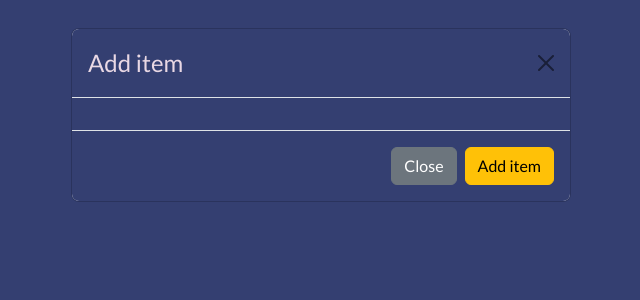
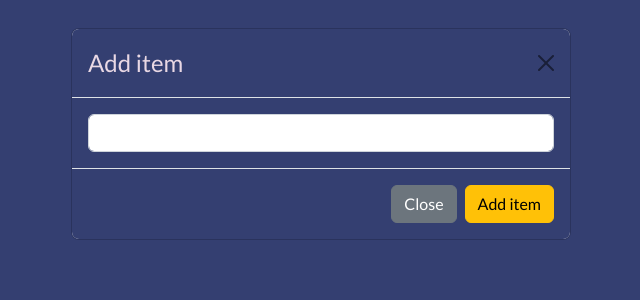
Before and after one commit to abaibik/tododo-list, a React (Create React App) app: page / in a window 1280 px wide. Both pictures are taken after a click on the button "Add item". Shown: the top 300 px of the page, without its empty margins (319-959 px from the left). Built offline with nearby package versions, Linux system fonts and the light colour scheme.

Commit message:
add input to modal

```diff
--- a/src/List.tsx
+++ b/src/List.tsx
@@ -1,5 +1,5 @@
 import React, { useState } from "react";
-import { Row, Col, Button, ListGroup, Form, Modal } from "react-bootstrap";
+import { Row, Col, Button, ListGroup, Form } from "react-bootstrap";
 import Container from "react-bootstrap/Container";
 import { ModalAddItem } from "./ModalAddItem";
 
@@ -7,10 +7,17 @@ export function List() {
   const [showModal, setShowModal] = useState(false);
   const handleClose = () => setShowModal(false);
   const handleShow = () => setShowModal(true);
+  const handleAdd = (text: string) => {
+    handleClose();
+  };
 
   return (
     <Container className="mt-5">
-      <ModalAddItem visible={showModal} onClose={handleClose} />
+      <ModalAddItem
+        visible={showModal}
+        onClose={handleClose}
+        onAdd={handleAdd}
+      />
       <Row>
         <Col>
           <ListGroup>
--- a/src/ModalAddItem.tsx
+++ b/src/ModalAddItem.tsx
@@ -1,26 +1,38 @@
-import React, { useState } from "react";
-import { Button, Modal } from "react-bootstrap";
+import React, { useRef } from "react";
+import { Button, Form, Modal } from "react-bootstrap";
 
 type ModalAddItemProps = {
   visible: boolean;
   onClose: () => any;
+  onAdd: (text: string) => any;
 };
 
 export const ModalAddItem: React.FC<ModalAddItemProps> = ({
   visible,
   onClose,
+  onAdd,
 }) => {
+  const ref = useRef<HTMLInputElement>(null);
+  const handleAdd = () => {
+    const text = ref.current?.value;
+    if (text) {
+      onAdd(text);
+    }
+  };
+
   return (
     <Modal show={visible} onHide={onClose}>
       <Modal.Header closeButton>
         <Modal.Title>Add item</Modal.Title>
       </Modal.Header>
-      <Modal.Body></Modal.Body>
+      <Modal.Body>
+        <Form.Control ref={ref} />
+      </Modal.Body>
       <Modal.Footer>
         <Button variant="secondary" onClick={onClose}>
           Close
         </Button>
-        <Button variant="warning" onClick={onClose}>
+        <Button variant="warning" onClick={handleAdd}>
           Add item
         </Button>
       </Modal.Footer>
```
